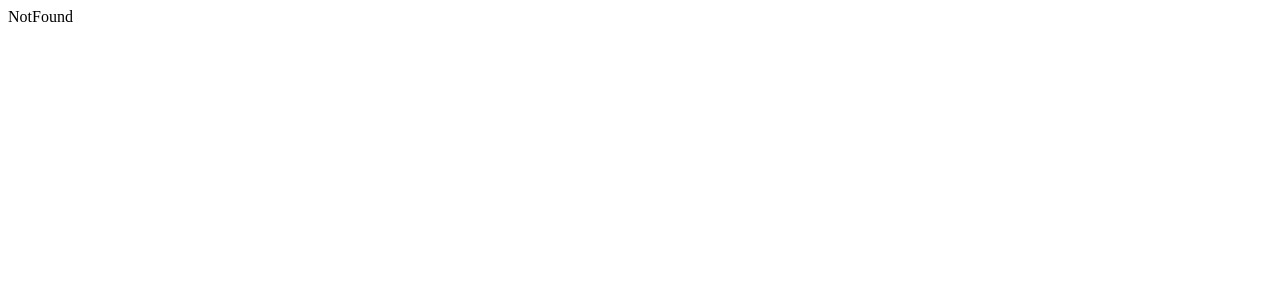
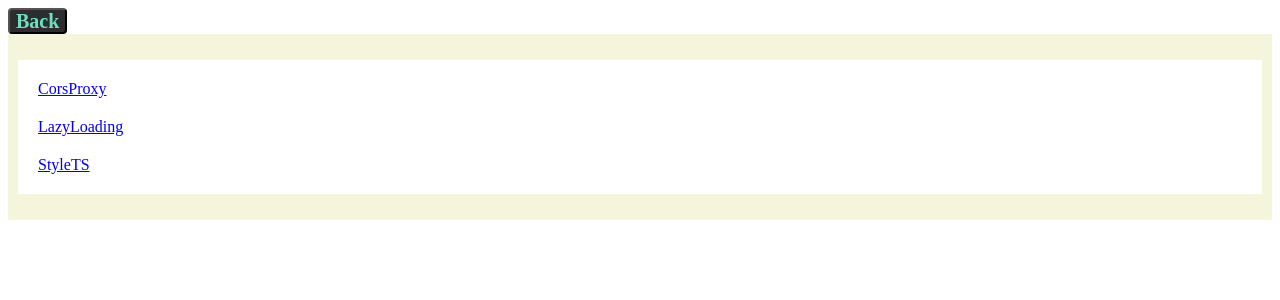
Before and after one commit to Tap-Kim/performanceProject, a React app: page /main in a window 1280 px wide. Shown: the top 300 px of the page. Built offline with nearby package versions, Linux system fonts and the light colour scheme.

Commit message:
Header>Back 버튼 추가

```diff
--- a/src/App.tsx
+++ b/src/App.tsx
@@ -1,26 +1,29 @@
 import React, { FC, lazy, Suspense } from "react";
 import { Routes, Route, BrowserRouter, Router, Navigate } from 'react-router-dom'
 import CorsProxy from "./component/CorsProxy";
-import Hello from "./component/Hello";
+import Main from "./component/Main";
 import LazyLoading from "./component/LazyLoading";
 import NotFound from "./component/NotFound";
 import StyleTS from "./component/StyleTS";
+import MainContainer from "./component/MainContainer";
 
 const LazyHello = lazy(() => import(/*webpackChunkName: "LazyHello"*/ './lazy/LazyHello'));
 
 const App: FC = (): JSX.Element => {
   return (
     <BrowserRouter>
+      <MainContainer>
         <Suspense fallback={LazyHello}>
           <Routes>
-          <Route path="/" element={<Navigate to={"/hello"} replace />} />
-          <Route path="/hello" element={<Hello />} />
+            <Route path="/" element={<Navigate to={"/main"} replace />} />
+            <Route path="/main" element={<Main />} />
             <Route path="/cp" element={<CorsProxy />} />
             <Route path="/lazy" element={<LazyLoading />} />
             <Route path="/StyleTS" element={<StyleTS />} />
             <Route path="/*" element={<NotFound />} />
           </Routes>
         </Suspense>
+      </MainContainer>
     </BrowserRouter>
   );
 };
--- a/src/component/Hello.tsx
+++ /dev/null
@@ -1,7 +0,0 @@
-import React from "react";
-
-const Hello = () => {
-    return <div>Hello</div>;
-};
-
-export default Hello;
--- /dev/null
+++ b/src/component/Main.tsx
@@ -0,0 +1,17 @@
+import React from "react";
+import { Link } from "react-router-dom";
+import { LItem, MainSection, Ulist } from "./styled/Main.style";
+
+const Main = () => {
+    return (
+        <MainSection>
+            <Ulist>
+                <LItem><Link to={"/cp"}>CorsProxy</Link></LItem>
+                <LItem><Link to={"/lazy"}>LazyLoading</Link></LItem>
+                <LItem><Link to={"/StyleTS"}>StyleTS</Link></LItem>
+            </Ulist>
+        </MainSection>
+    );
+};
+
+export default Main;
--- /dev/null
+++ b/src/component/MainContainer.tsx
@@ -0,0 +1,22 @@
+import React from "react";
+import { Link } from "react-router-dom";
+import { HeaderBtn, MainContainerDiv, MainContainerHeader } from "../styled/StyledMain";
+interface ChildrenInterface {
+    children: JSX.Element
+}
+const MainContainer = ({ children }: ChildrenInterface) => {
+    return (
+        <MainContainerDiv>
+            <MainContainerHeader>
+                <Link to="/" style={{ textDecoration: 'none' }}>
+                    <HeaderBtn>
+                        Back
+                    </HeaderBtn>
+                </Link>
+            </MainContainerHeader>
+            {children}
+        </MainContainerDiv>
+    );
+};
+
+export default MainContainer;
--- /dev/null
+++ b/src/component/styled/Main.style.ts
@@ -0,0 +1,17 @@
+import styled from 'styled-components';
+
+export const MainSection = styled.section`
+    padding: 10px;
+    background-color: beige;
+`
+
+export const Ulist = styled.ul`
+    padding: 10px;
+    background-color: white;
+    list-style: none;
+`
+
+export const LItem = styled.li`
+    padding: 10px;
+    list-style: none;
+`
--- a/src/styled/StyledMain.tsx
+++ b/src/styled/StyledMain.tsx
@@ -19,3 +19,24 @@ export const StyledMainP = styled.p`
     font-size: 10px;
     color: 'skyblue';
 `
+
+export const MainContainerDiv = styled.div`
+
+`
+
+export const MainContainerHeader = styled.header`
+
+`
+
+export const HeaderBtn = styled.button`
+    font: bold 1.25rem/1 poppins;
+    color: #71DFBE;
+    top: 50%;
+    left: 0;
+    right: 0;
+    background: #2B2D2F;
+    text-align: center;
+    margin: 0 auto;
+    cursor: pointer;
+    border-radius: 4px;
+`
```
Lines whose indentation alone changed are shown as unchanged.
